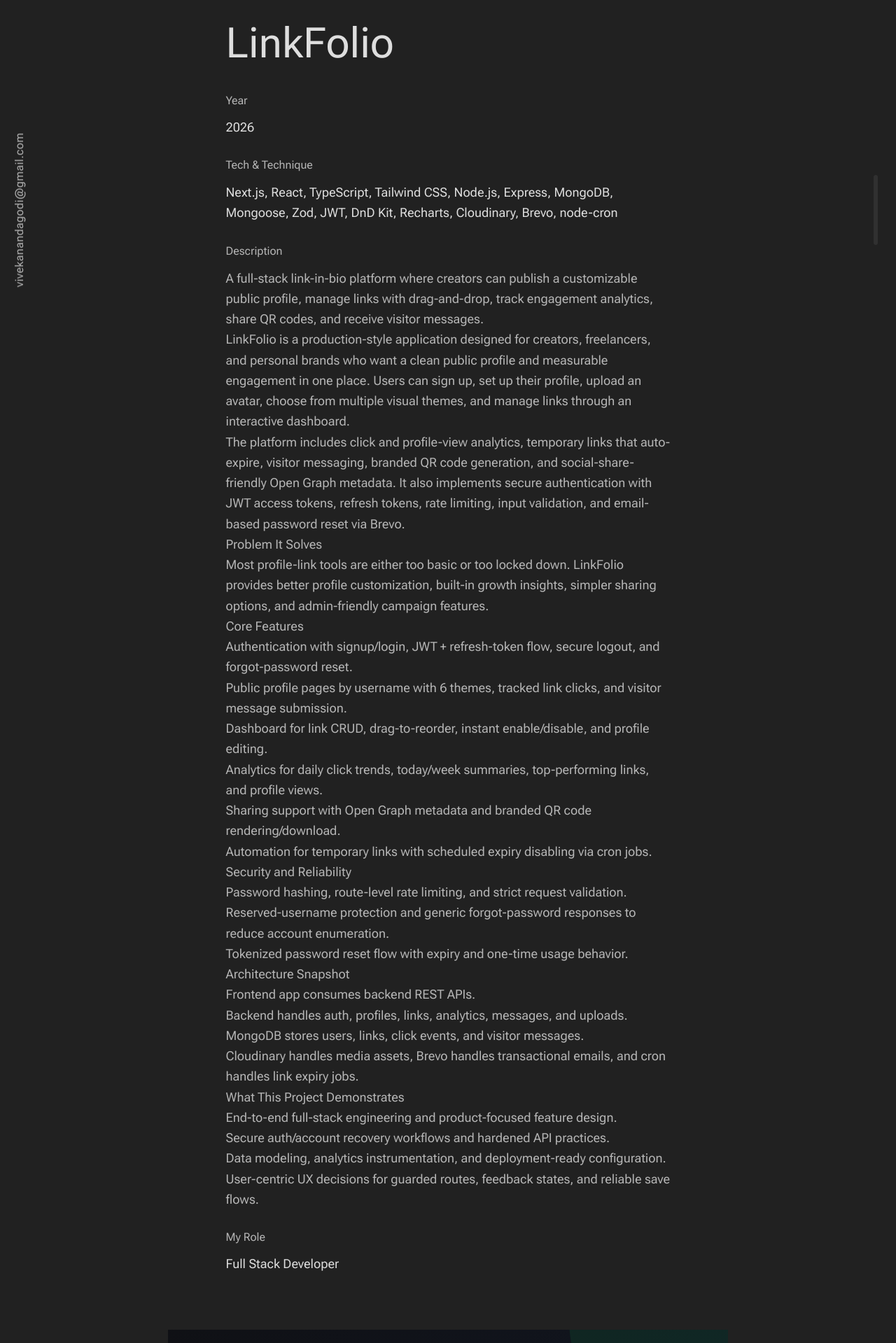
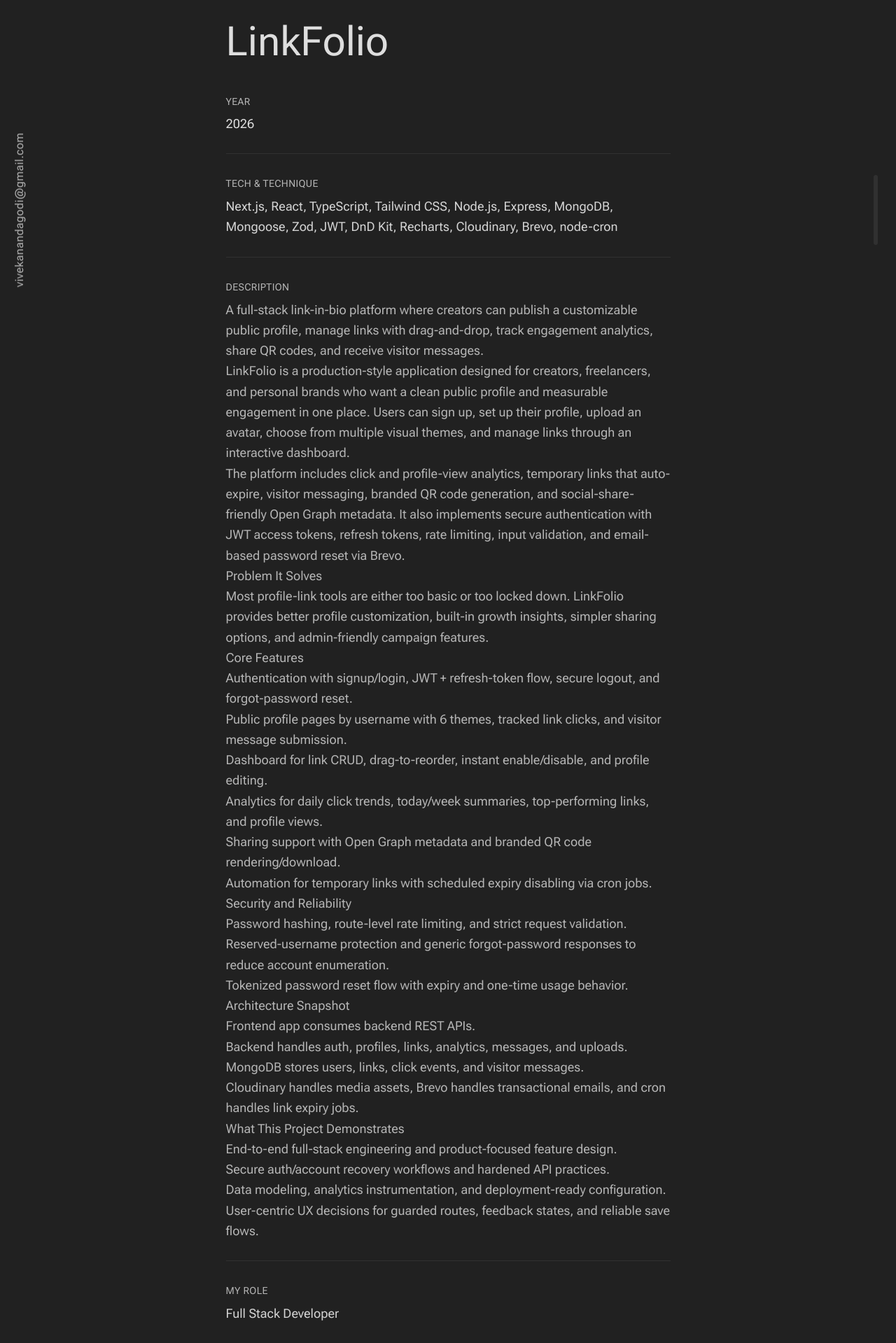
Before and after one commit to mr-nobody-7/portfolio-website, a Next.js app: page /projects/linkfolio in a window 1280 px wide. Shown: the part 100-2019 px from the top of the page at 70% size. Built offline with nearby package versions, Linux system fonts and the light colour scheme.

Commit message:
style: improve project details page section hierarchy and readability

```diff
--- a/app/projects/[slug]/_components/ProjectDetailsClient.tsx
+++ b/app/projects/[slug]/_components/ProjectDetailsClient.tsx
@@ -53,9 +53,9 @@ export const ProjectDetailsClient = ({ project, relatedProjects }: Props) => {
         </motion.div>
 
         <div className="max-w-[635px] mx-auto">
-          <div className="flex items-start gap-6 mb-10">
+          <div className="flex items-start gap-6 mb-12">
             <motion.h1
-              className="text-4xl md:text-[60px] leading-none font-anton"
+              className="text-4xl md:text-[58px] leading-[0.95] font-anton"
               variants={itemVariants}
             >
               {project.title}
@@ -85,33 +85,48 @@ export const ProjectDetailsClient = ({ project, relatedProjects }: Props) => {
             </motion.div>
           </div>
 
-          <div className="space-y-7 pb-20">
-            <motion.div variants={itemVariants}>
-              <p className="text-muted-foreground font-anton mb-3">Year</p>
+          <div className="space-y-8 pb-20">
+            <motion.div
+              variants={itemVariants}
+              className="border-b border-border/60 pb-7"
+            >
+              <p className="text-muted-foreground font-anton mb-2 text-sm tracking-wide uppercase">
+                Year
+              </p>
               <p className="text-lg">{project.year}</p>
             </motion.div>
 
-            <motion.div variants={itemVariants}>
-              <p className="text-muted-foreground font-anton mb-3">
+            <motion.div
+              variants={itemVariants}
+              className="border-b border-border/60 pb-7"
+            >
+              <p className="text-muted-foreground font-anton mb-2 text-sm tracking-wide uppercase">
                 Tech & Technique
               </p>
-              <p className="text-lg leading-relaxed">
+              <p className="text-lg leading-relaxed text-foreground/95">
                 {project.techStack.join(", ")}
               </p>
             </motion.div>
 
-            <motion.div variants={itemVariants}>
-              <p className="text-muted-foreground font-anton mb-3">
+            <motion.div
+              variants={itemVariants}
+              className="border-b border-border/60 pb-7"
+            >
+              <p className="text-muted-foreground font-anton mb-2 text-sm tracking-wide uppercase">
                 Description
               </p>
-              <div className="prose prose-invert max-w-none text-muted-foreground text-lg leading-relaxed prose-p:my-3 prose-li:my-1.5">
+              <div className="prose prose-invert max-w-none text-muted-foreground text-lg leading-relaxed prose-p:my-3 prose-li:my-1.5 prose-headings:font-anton prose-headings:text-foreground">
                 {parse(project.description)}
               </div>
             </motion.div>
 
             <motion.div variants={itemVariants}>
-              <p className="text-muted-foreground font-anton mb-3">My Role</p>
-              <p className="text-lg">{project.role}</p>
+              <p className="text-muted-foreground font-anton mb-2 text-sm tracking-wide uppercase">
+                My Role
+              </p>
+              <p className="text-lg text-foreground/95 leading-relaxed">
+                {project.role}
+              </p>
             </motion.div>
           </div>
         </div>
```
